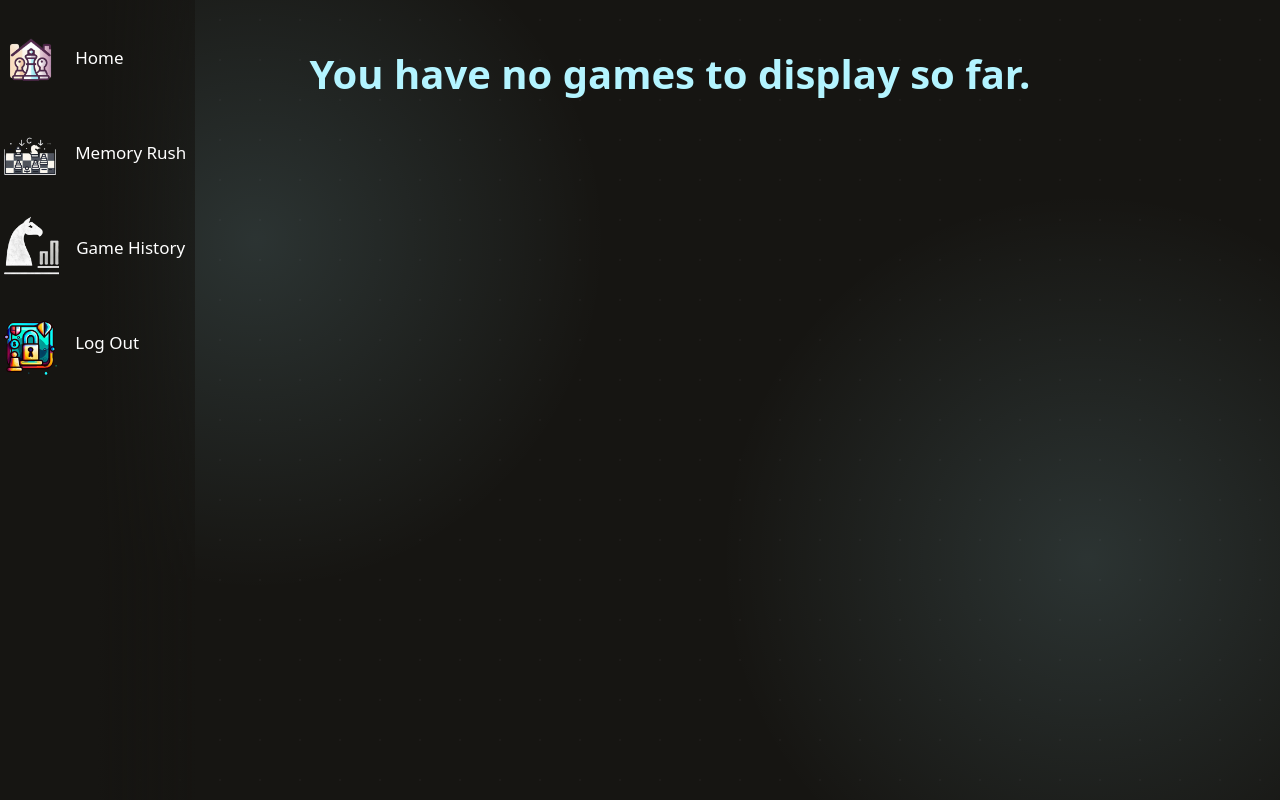
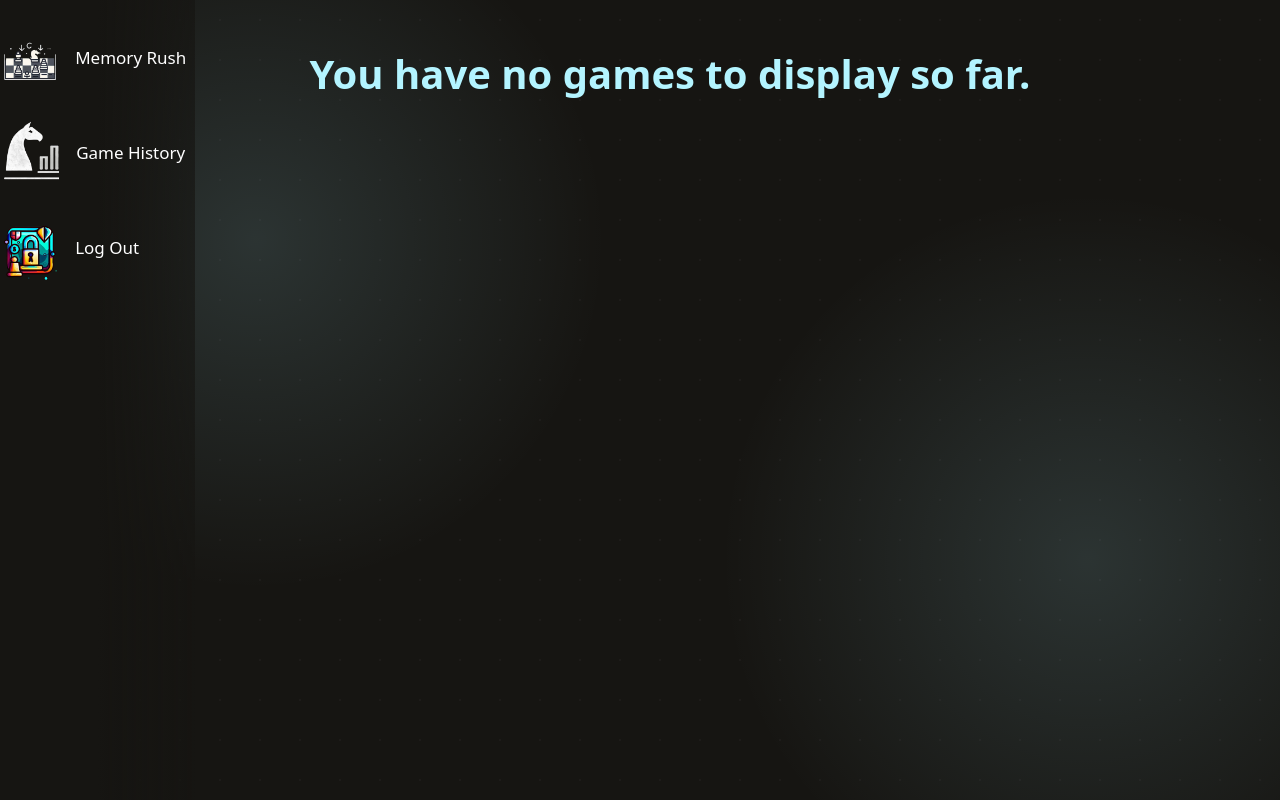
Before and after one commit to mapleleafu/chess-website, a Django app: page /game_history in a window 1280 px wide. Run offline with Django 4.2, Linux system fonts and the light colour scheme; the visitor is signed in with stand-in values (Sample User, id 1); data that the repository does not hold is empty; some libraries are stand-ins or nearby versions.

Commit message:
favicon & mobile game bug fix

```diff
--- a/chess_content/static/chess_content/styles.css
+++ b/chess_content/static/chess_content/styles.css
@@ -313,8 +313,9 @@ input:-webkit-autofill:focus {
     display: flex;
     flex-direction: column;
     align-items: center;
-    justify-content: center;
     margin-left: 60px;
+    overflow: auto;
+    height: 100vh;
 }
 
 .memory_board, .memory_board * {
@@ -793,4 +794,8 @@ input:-webkit-autofill:focus {
     .btn.register {
         width: 100%;
     }
+    .content-container {
+        overflow: visible;
+        height: auto;
+    }
 }
--- a/chess_content/templates/chess_content/layout.html
+++ b/chess_content/templates/chess_content/layout.html
@@ -9,13 +9,14 @@
         <link rel="stylesheet" href="https://stackpath.bootstrapcdn.com/bootstrap/4.4.1/css/bootstrap.min.css" integrity="sha384-Vkoo8x4CGsO3+Hhxv8T/Q5PaXtkKtu6ug5TOeNV6gBiFeWPGFN9MuhOf23Q9Ifjh" crossorigin="anonymous">
         <link href="{% static 'chess_content/styles.css' %}" rel="stylesheet">
         <link rel="stylesheet" href="https://cdnjs.cloudflare.com/ajax/libs/font-awesome/6.0.0-beta3/css/all.min.css">
+        <link rel="icon" href="{% static 'chess_content/assets/favicon.png' %}" type="image/png">
     </head>
     <body>
         <div class="top-sidebar">
-            <div class="sidebar-item">
+            <!-- <div class="sidebar-item">
                 <img src="static/chess_content/assets/home_icon.png" alt="home">
                 <a href="{% url 'home' %}" class="item-text">Home</a>
-            </div>
+            </div> -->
             <div class="sidebar-item">
                 <img src="static/chess_content/assets/memory_icon.png" alt="memory_rush">
                 <a href="{% url 'memory_rush' %}" class="item-text">Memory Rush</a>
@@ -41,12 +42,12 @@
         </div>
         <div class="page-container">
             <div class="sidebar">
-                <div class="sidebar-item one" id="sidebar-item1">
+                <!-- <div class="sidebar-item one" id="sidebar-item1">
                     <a href="{% url 'home' %}">
                         <img src="static/chess_content/assets/home_icon.png" alt="home" class="bar-images">
                         <span class="item-text" id="item-text1">Home</span>
                     </a>
-                </div>
+                </div> -->
                 <div class="sidebar-item" id="sidebar-item2">
                     <a href="{% url 'memory_rush' %}">
                         <img src="static/chess_content/assets/memory_icon.png" alt="memory_rush" class="bar-images">
```
Also changed, not shown: chess_content/static/chess_content/memory_rush.js (+8 -10 lines), chess_content/static/chess_content/assets/favicon.png (added).
